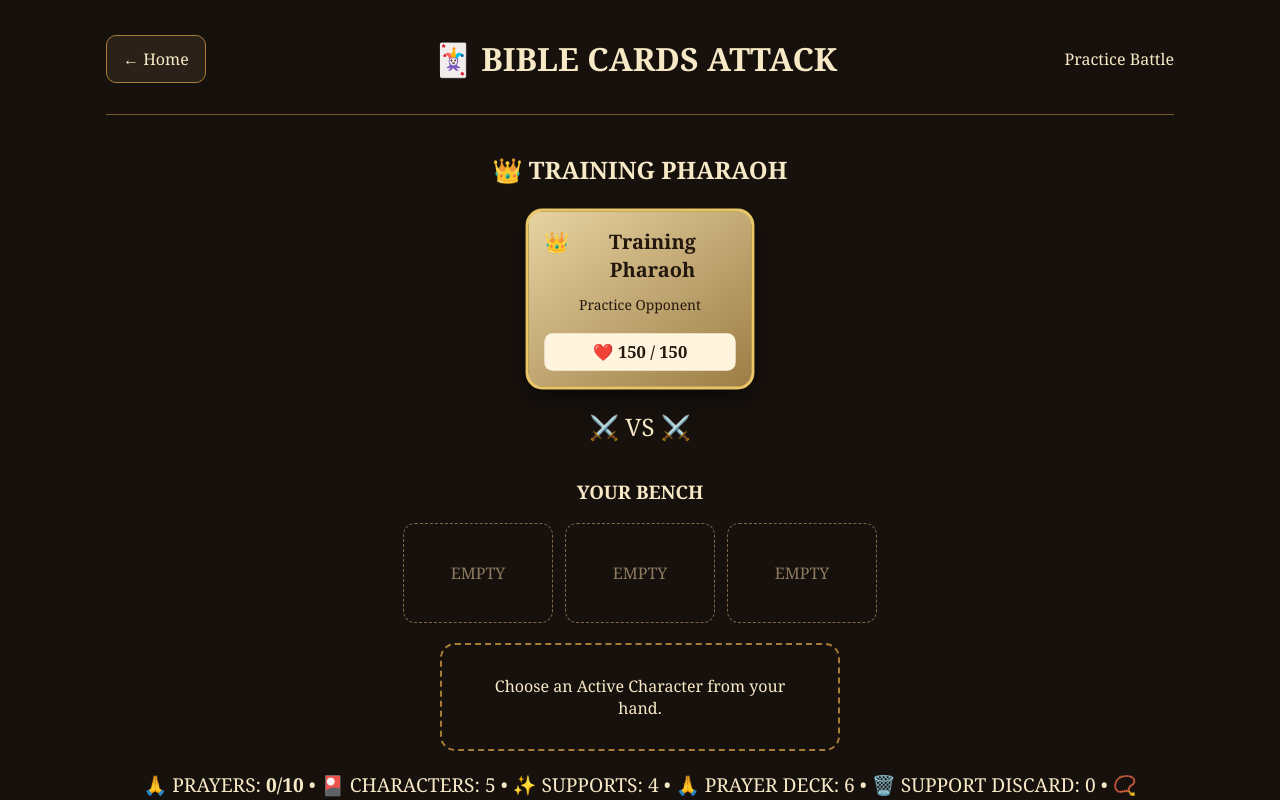
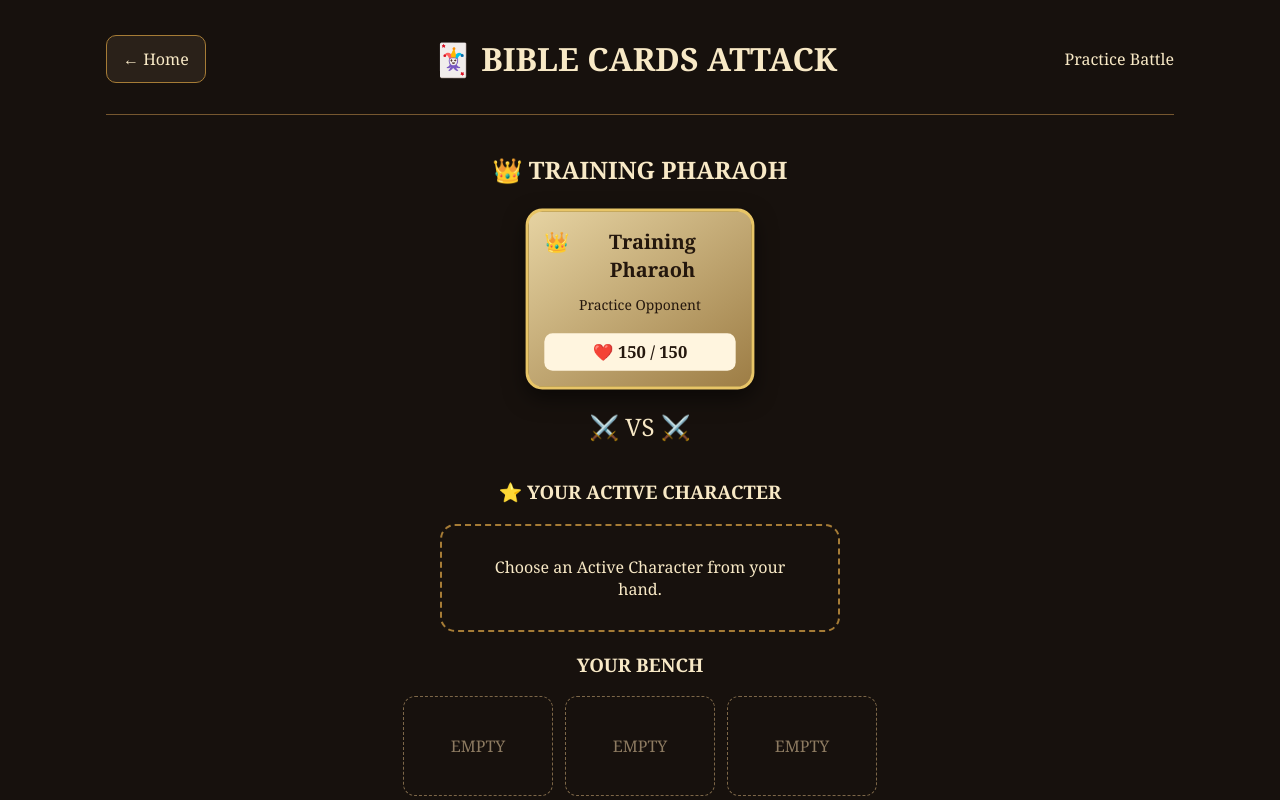
Before and after one commit to umbra-nox-de/bible-cards-attack, a React (Vite) app: page / in a window 1280 px wide. Both pictures are taken after a click on the button "⚔️ PRACTICE". Shown: the top 800 px of the page. Built offline with nearby package versions, Linux system fonts and the light colour scheme.

Commit message:
Add second attacks, bench selling, and active character layout

```diff
--- a/src/App.jsx
+++ b/src/App.jsx
@@ -1,14 +1,14 @@
 import React, { useState } from "react";
 
 const characters = {
-  David:{name:"David",title:"The Giant Slayer",hp:120,icon:"🪨",attack:"Sling Shot",cost:2,damage:40},
-  Jonah:{name:"Jonah",title:"The Reluctant Prophet",hp:110,icon:"🐋",attack:"Whale Encounter",cost:2,damage:35},
-  Daniel:{name:"Daniel",title:"The Lion's Guest",hp:120,icon:"🦁",attack:"Lion's Courage",cost:2,damage:35},
-  Gideon:{name:"Gideon",title:"The Unexpected Army",hp:110,icon:"🏺",attack:"Broken Jar",cost:2,damage:35},
-  Moses:{name:"Moses",title:"The Sea Splitter",hp:140,icon:"🌊",attack:"Staff Strike",cost:2,damage:30},
-  Michael:{name:"Michael",title:"The Archangel",hp:135,icon:"⚔️",attack:"Heavenly Strike",cost:2,damage:40},
-  Elijah:{name:"Elijah",title:"Fire From Heaven",hp:125,icon:"🔥",attack:"Heavenly Fire",cost:3,damage:35},
-  Esther:{name:"Esther",title:"For Such a Time",hp:115,icon:"👑",attack:"Royal Petition",cost:2,damage:35},
+  David:{name:"David",title:"The Giant Slayer",hp:120,icon:"🪨",attack:"Sling Shot",cost:2,damage:40,secondAttack:"Five Smooth Stones",secondCost:4,secondDamage:60},
+  Jonah:{name:"Jonah",title:"The Reluctant Prophet",hp:110,icon:"🐋",attack:"Whale Encounter",cost:2,damage:35,secondAttack:"Nineveh Sprint",secondCost:3,secondDamage:50},
+  Daniel:{name:"Daniel",title:"The Lion's Guest",hp:120,icon:"🦁",attack:"Lion's Courage",cost:2,damage:35,secondAttack:"Den of Lions",secondCost:4,secondDamage:58},
+  Gideon:{name:"Gideon",title:"The Unexpected Army",hp:110,icon:"🏺",attack:"Broken Jar",cost:2,damage:35,secondAttack:"Trumpet Ambush",secondCost:3,secondDamage:52},
+  Moses:{name:"Moses",title:"The Sea Splitter",hp:140,icon:"🌊",attack:"Staff Strike",cost:2,damage:30,secondAttack:"Part the Waters",secondCost:4,secondDamage:55},
+  Michael:{name:"Michael",title:"The Archangel",hp:135,icon:"⚔️",attack:"Heavenly Strike",cost:2,damage:40,secondAttack:"Archangel's Judgment",secondCost:4,secondDamage:62},
+  Elijah:{name:"Elijah",title:"Fire From Heaven",hp:125,icon:"🔥",attack:"Heavenly Fire",cost:3,damage:35,secondAttack:"Mount Carmel",secondCost:4,secondDamage:60},
+  Esther:{name:"Esther",title:"For Such a Time",hp:115,icon:"👑",attack:"Royal Petition",cost:2,damage:35,secondAttack:"Queen's Decree",secondCost:3,secondDamage:50},
   GA:{name:"General Overseer",title:"MYTHICAL • Will Be Subject To Change",hp:150,icon:"🔴",attack:"Fifteen More Minutes",cost:1,damage:25},
   Pharaoh:{name:"Training Pharaoh",title:"Practice Opponent",hp:150,icon:"👑",attack:"Chariot Charge",cost:2,damage:30}
 };
@@ -136,7 +136,7 @@ export default function App(){
  const attack=(mode="basic")=>{
    if(turn!=="player"||!active||winner)return;
    const c=characters[active];
-   let data={name:c.attack,cost:c.cost,damage:c.damage};
+   let data=mode==="second"?{name:c.secondAttack,cost:c.secondCost,damage:c.secondDamage}:{name:c.attack,cost:c.cost,damage:c.damage};
    if(active==="GA"){
      const ga={first:{name:"Fifteen More Minutes",cost:1,damage:25},second:{name:"Amen Brother Jackson",cost:3,damage:45,heal:10},ultimate:{name:"Smile Brother Jackson",cost:5,damage:70,shield:20}};
      data=ga[mode]||ga.first;
@@ -160,10 +160,11 @@ export default function App(){
   <section className="opponent"><h2>👑 TRAINING PHARAOH</h2><Card card={characters.Pharaoh} hp={enemyHp} active/></section>
   <section className="vs">⚔️ VS ⚔️</section>
   <section className="player">
-   <h3>YOUR BENCH</h3><div className="bench">{[0,1,2].map(i=>bench[i]?<Card key={bench[i]} card={characters[bench[i]]} hp={hp[bench[i]]} onClick={()=>switchActive(bench[i])}/>:<div className="empty-slot" key={i}>EMPTY</div>)}</div>
+   <h3>⭐ YOUR ACTIVE CHARACTER</h3>
    {active?<Card card={characters[active]} hp={hp[active]} active/>:<div className="empty-active">Choose an Active Character from your hand.</div>}
+   <h3>YOUR BENCH</h3><div className="bench">{[0,1,2].map(i=>bench[i]?<div className="bench-slot" key={bench[i]}><Card card={characters[bench[i]]} hp={hp[bench[i]]} onClick={()=>switchActive(bench[i])}/><button className="sell-card" onClick={()=>sellBench(bench[i])}>💰 Sell / Remove</button></div>:<div className="empty-slot" key={i}>EMPTY</div>)}</div>
    <div className="controls"><div className="resource">🙏 PRAYERS: <b>{prayers}/10</b> • 🎴 CHARACTERS: {deck.length} • ✨ SUPPORTS: {supportDeck.length} • 🙏 PRAYER DECK: {prayerDeck.length} • 🗑️ SUPPORT DISCARD: {discard.length} • 📿 PRAYER DISCARD: {prayerDiscard.length}</div>
-    {active&&active!=="GA"&&<button className="attack" onClick={()=>attack("basic")} disabled={turn!=="player"||!!winner}>⚔️ {characters[active].attack}<small>🙏 {characters[active].cost} • 💥 {characters[active].damage}</small></button>}{active==="GA"&&<><button className="attack" onClick={()=>attack("first")} disabled={turn!=="player"||!!winner}>⚔️ Fifteen More Minutes<small>🙏 1 • 💥 25</small></button><button className="attack" onClick={()=>attack("second")} disabled={turn!=="player"||!!winner}>⚔️ Amen Brother Jackson<small>🙏 3 • 💥 45 • ❤️ +10</small></button><button className="attack ultimate" onClick={()=>attack("ultimate")} disabled={turn!=="player"||!!winner||gaUltimateUsed}>⭐ Smile Brother Jackson<small>🙏 5 • 💥 70 • Once per battle</small></button></>}
+    {active&&active!=="GA"&&<><button className="attack" onClick={()=>attack("basic")} disabled={turn!=="player"||!!winner}>⚔️ {characters[active].attack}<small>🙏 {characters[active].cost} • 💥 {characters[active].damage}</small></button><button className="attack second-attack" onClick={()=>attack("second")} disabled={turn!=="player"||!!winner}>🔥 {characters[active].secondAttack}<small>🙏 {characters[active].secondCost} • 💥 {characters[active].secondDamage}</small></button></>}{active==="GA"&&<><button className="attack" onClick={()=>attack("first")} disabled={turn!=="player"||!!winner}>⚔️ Fifteen More Minutes<small>🙏 1 • 💥 25</small></button><button className="attack" onClick={()=>attack("second")} disabled={turn!=="player"||!!winner}>⚔️ Amen Brother Jackson<small>🙏 3 • 💥 45 • ❤️ +10</small></button><button className="attack ultimate" onClick={()=>attack("ultimate")} disabled={turn!=="player"||!!winner||gaUltimateUsed}>⭐ Smile Brother Jackson<small>🙏 5 • 💥 70 • Once per battle</small></button></>}
     <button className="prayer-draw" onClick={drawPrayer} disabled={turn!=="player"||!!winner||prayerDrawn}>🙏 Draw Prayer {prayerDrawn?"✓":""}</button>
     <button className="end-turn" onClick={endTurn} disabled={turn!=="player"||!!winner}>⏭️ End Turn</button>
     <button onClick={draw} disabled={turn==="enemy"||!!winner}>🎴 Draw Character</button><button onClick={drawSupport} disabled={turn==="enemy"||!!winner}>✨ Draw Support</button>
```
